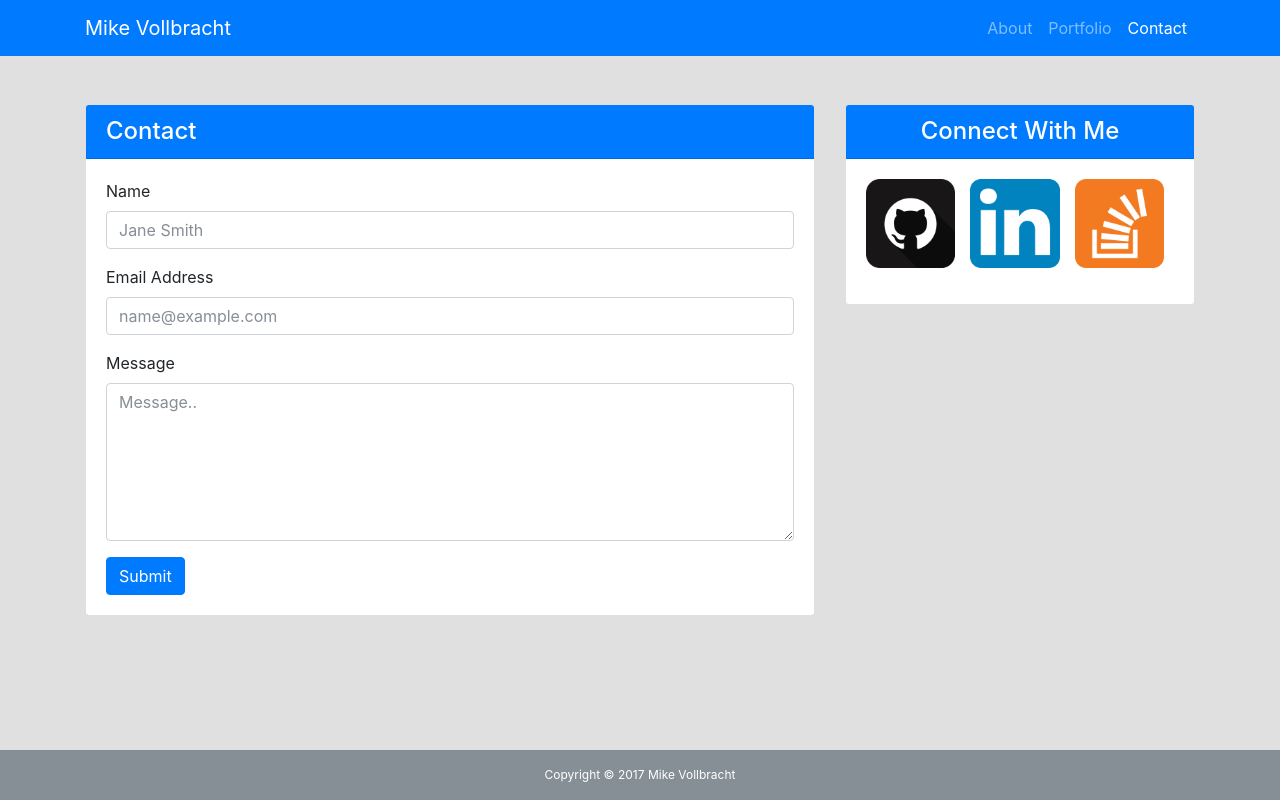
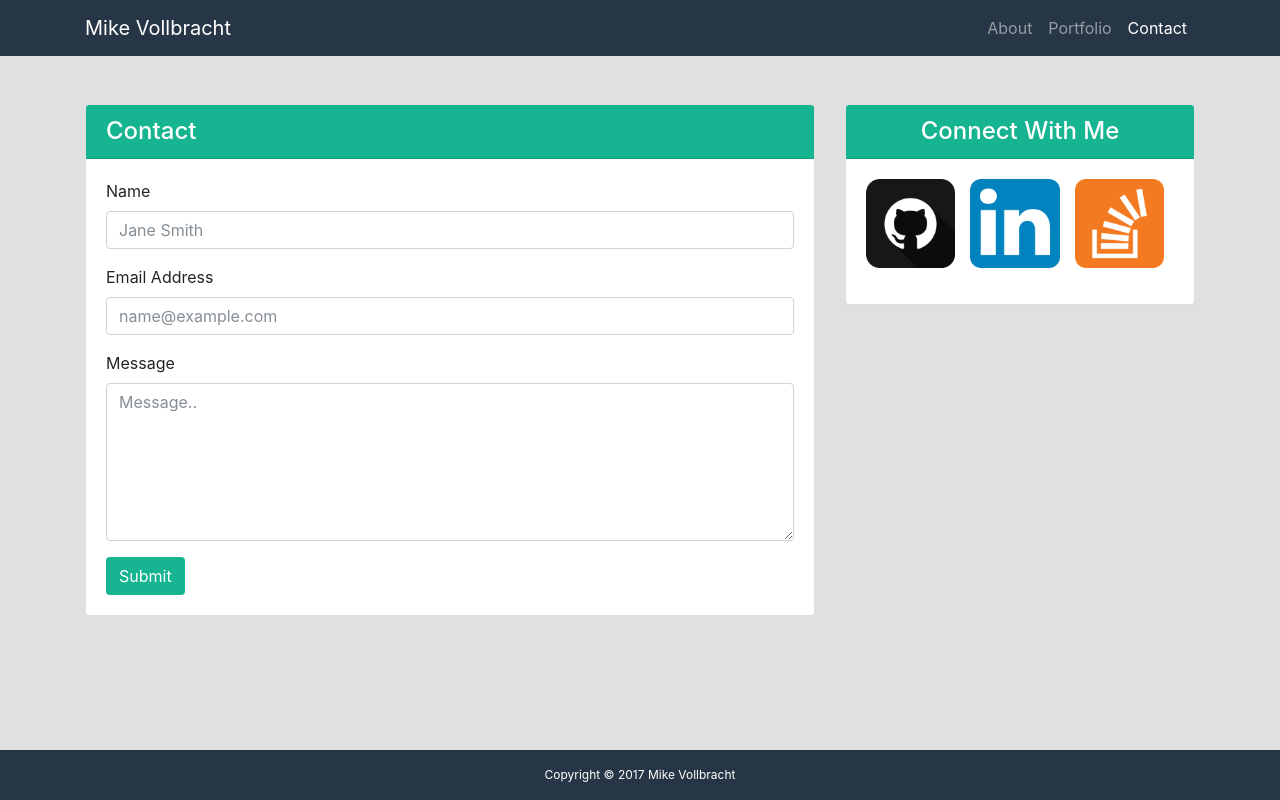
Before and after one commit to mikevollbracht/Bootstrap-Portfolio, a plain HTML site: page contact.html in a window 1280 px wide. Drawn offline with nearby package versions, Linux system fonts and the light colour scheme.

Commit message:
updated colors

```diff
--- a/assets/css/style.css
+++ b/assets/css/style.css
@@ -12,6 +12,14 @@ body {
   opacity: .7;
 }
 
+.my-card-header, .my-button {
+  background-color: #17b491;
+}
+
+/*Nav*/
+.my-nav {
+  background-color: #273646;
+}
 
 /*About Me*/
 .my-pic {
@@ -38,6 +46,7 @@ body {
 
 .sticky-footer {
   height: 50px;
+  background-color: #273646;
 }
 .sticky-footer p {
   font-size: 12px;
--- a/contact.html
+++ b/contact.html
@@ -12,7 +12,7 @@
   </head>
   <body>
 
-    <nav class="navbar navbar-expand-lg navbar-dark bg-primary">
+    <nav class="navbar navbar-expand-lg navbar-dark my-nav">
       <div class="container">
         <a class="navbar-brand" href="#" id="nav-name">Mike Vollbracht</a>
         <button class="navbar-toggler" type="button" data-toggle="collapse" data-target="#navbarSupportedContent" aria-controls="navbarSupportedContent" aria-expanded="false" aria-label="Toggle navigation">
@@ -44,7 +44,7 @@
         <div class="row">
           <div class="col-lg-8 col-md-7 col-sm-12">
             <div class="card">
-              <h4 class="card-header text-white bg-primary">Contact</h4>
+              <h4 class="card-header text-white my-card-header">Contact</h4>
               <div class="card-body">
 
                 <form>
@@ -63,7 +63,7 @@
                     <textarea class="form-control" id="contact-message" rows="6" placeholder="Message.."></textarea>
                   </div>
 
-                  <button type="submit" class="btn btn-primary">Submit</button>
+                  <button type="submit" class="btn my-button text-white">Submit</button>
                 </form>
               </div>
             </div>
@@ -71,7 +71,7 @@
 
           <div class="col-lg-4 col-md-5 col-sm-12">
             <div class="card">
-              <h4 class="card-header text-center text-white bg-primary">Connect With Me</h4>
+              <h4 class="card-header text-center text-white my-card-header">Connect With Me</h4>
               <div class="card-body">
                 <ul class="list-inline d-flex justify-content-center">
                   <li class="list-inline-item"><a href="https://github.com/mikevollbracht" target="_blank" id="hover"><img src="./assets/images/github.png" alt="github" class="img-fluid icon"></a></li>
@@ -85,7 +85,7 @@
       </div>
     </div>
 
-    <footer class="sticky-footer bg-secondary text-white">
+    <footer class="sticky-footer text-white">
         <div class="container">
           <p class="text-center">Copyright &copy; 2017 Mike Vollbracht</p>
         </div>
```
Also changed, not shown: index.html (+4 -4 lines), portfolio.html (+4 -4 lines).
